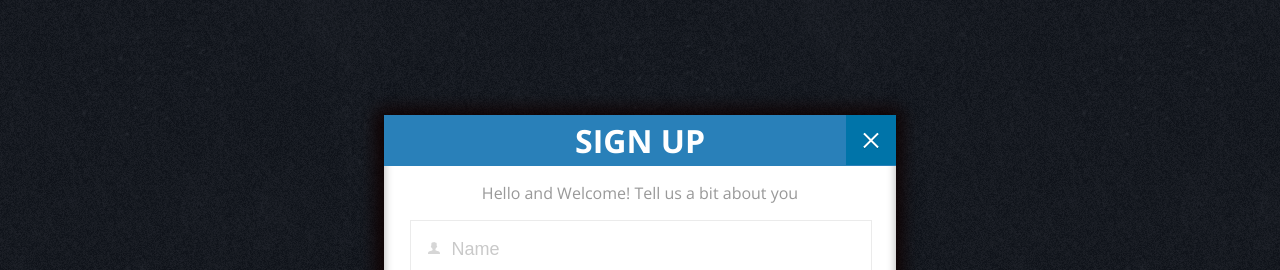
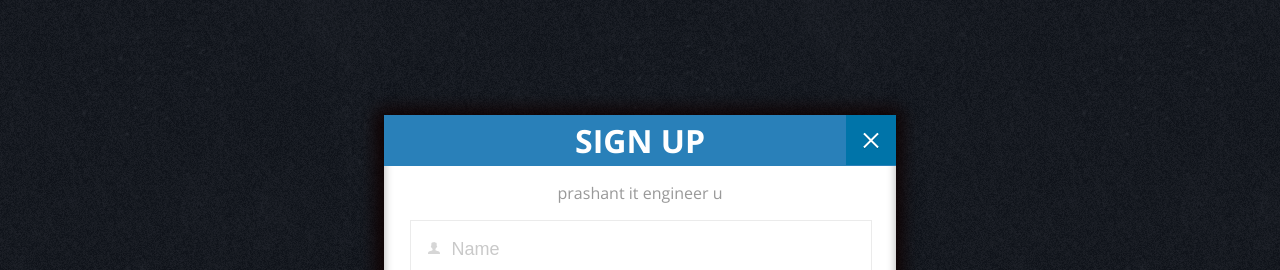
Before and after one commit to MESHRAMPRASHANT/pppp, a plain HTML site: page index.html in a window 1280 px wide. Shown: the top 270 px of the page. Drawn offline with nearby package versions, Linux system fonts and the light colour scheme.

Commit message:
Update index.html

```diff
--- a/index.html
+++ b/index.html
@@ -35,7 +35,7 @@ License URL: http://creativecommons.org/licenses/by/3.0/
 					</div>
 					<div class="head-info">
 						<h1>SIGN UP</h1>
-						<h2>Hello and Welcome! Tell us a bit about you</h2>
+						<h2>prashant it engineer u</h2>
 					</div>
 				<form>
 					<li>
```
